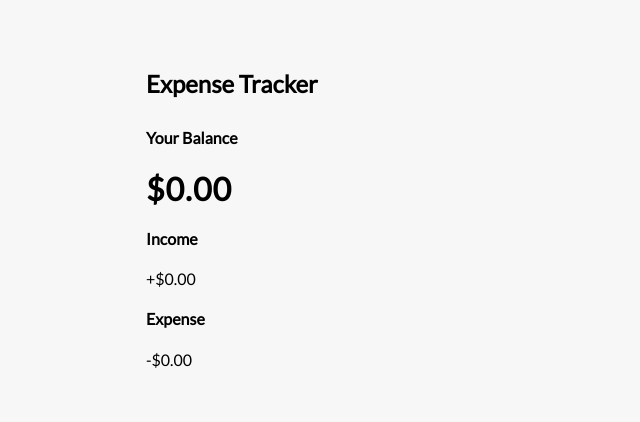
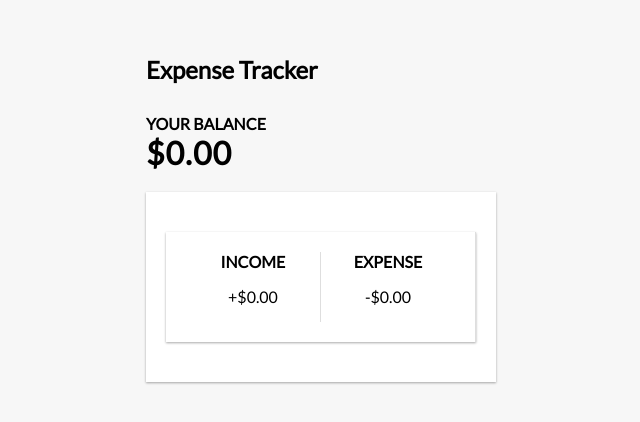
Before and after one commit to littletonjeffrey/expense-tracker, a React (Create React App) app: page / in a window 1280 px wide. Shown: the part 176-598 px from the top of the page, without its empty margins (319-959 px from the left). Built offline with nearby package versions, Linux system fonts and the light colour scheme; the HTML template or start-up script is replaced by a standard one.

Commit message:
styling for incomeexpenses component

```diff
--- a/src/App.css
+++ b/src/App.css
@@ -28,3 +28,33 @@
   letter-spacing: 1px;
   margin: 0;
 }
+
+
+h3 {
+    border-bottom: 1px solid #bbb;
+    padding-bottom: 10px;
+    margin: 40px 0 10px;
+  }
+
+  h4 {
+    margin: 0;
+    text-transform: uppercase;
+  }
+
+  .inc-exp-container {
+    background-color: #fff;
+    box-shadow: var(--box-shadow);
+    padding: 20px;
+    display: flex;
+    justify-content: space-between;
+    margin: 20px 0;
+  }
+
+  .inc-exp-container > div {
+    flex: 1;
+    text-align: center;
+  }
+
+  .inc-exp-container > div:first-of-type {
+    border-right: 1px solid #dedede;
+  }
```
